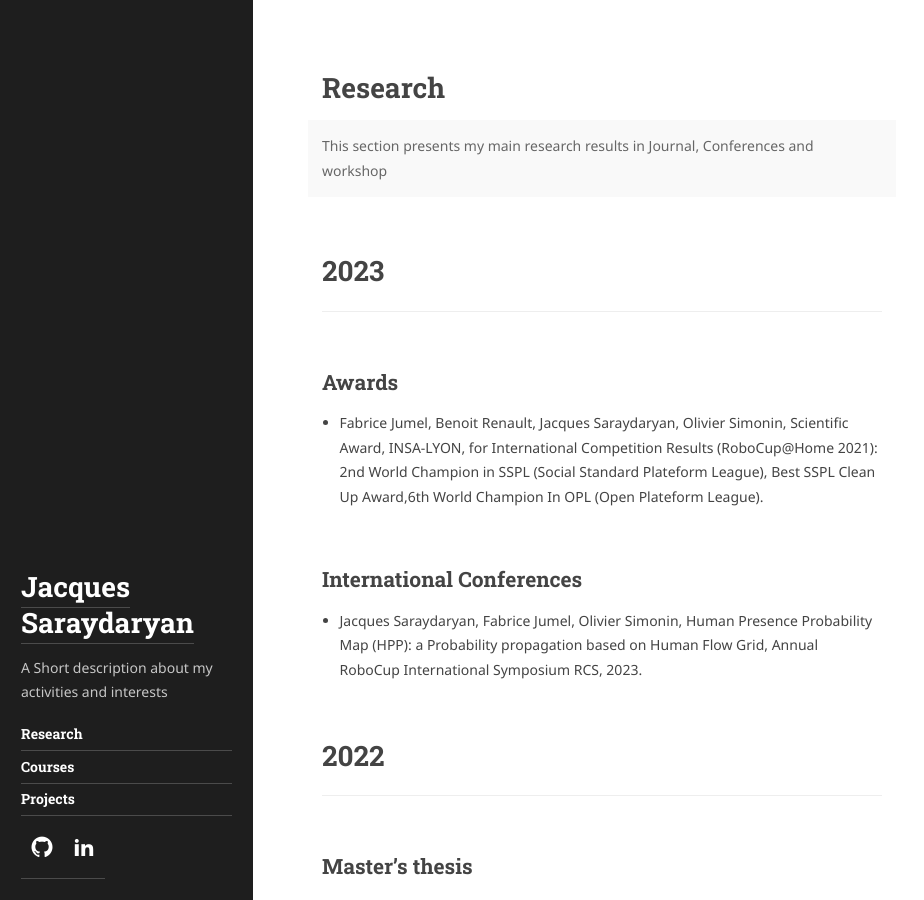
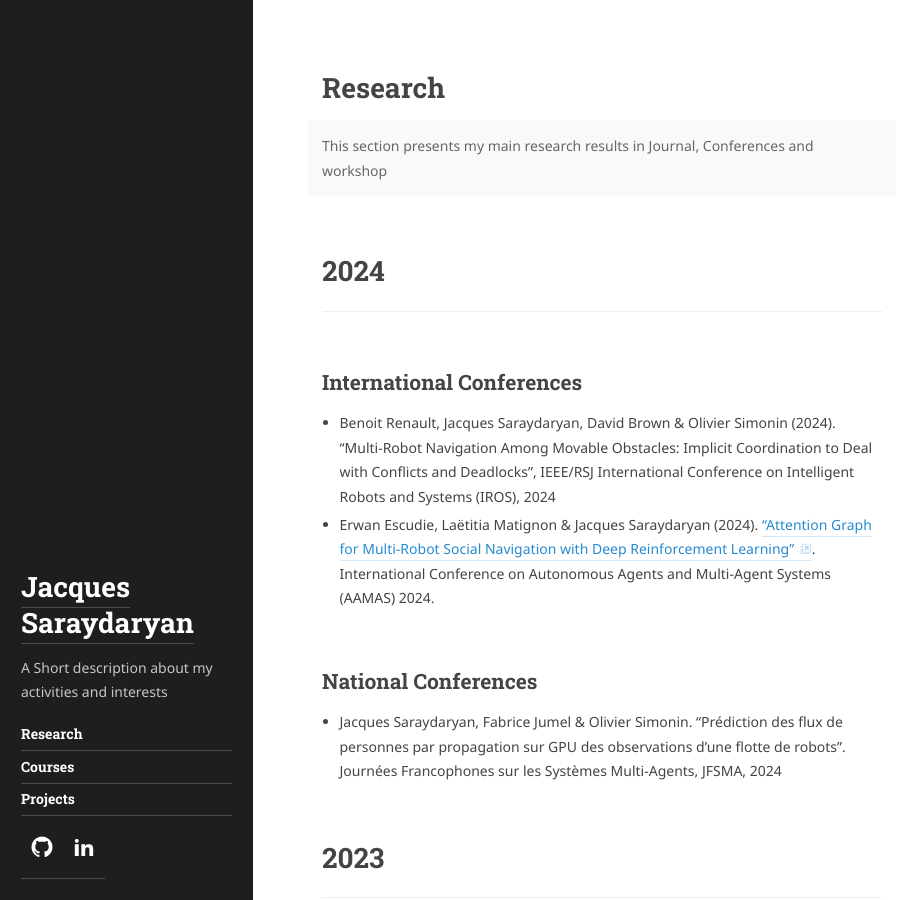
Before and after one commit to jacques-saraydaryan/jacques-saraydaryan.github.io, a Jekyll site: the page built from menus_pages/researchPage.md, in a window 1280 px wide and 900 px high. Shown: the whole window, without its empty margins (0-924 px from the left). Built offline with Jekyll 4.4.1, drawn with Linux system fonts in a browser that asks for light colours; some web fonts are replaced.

Commit message:
Update researchPage.md

```diff
--- a/menus_pages/researchPage.md
+++ b/menus_pages/researchPage.md
@@ -10,6 +10,14 @@ accent_image:
   background: '#202020'
   overlay:    false
 ---
+# 2024
+***
+## International Conferences
+- Benoit Renault, Jacques Saraydaryan, David Brown & Olivier Simonin (2024). "Multi-Robot Navigation Among Movable Obstacles: Implicit Coordination to Deal with Conflicts and Deadlocks", IEEE/RSJ International Conference on Intelligent Robots and Systems (IROS), 2024
+- Erwan Escudie, Laëtitia Matignon & Jacques Saraydaryan (2024). ["Attention Graph for Multi-Robot Social Navigation with Deep Reinforcement Learning"](https://hal.science/hal-04427749/file/2401.17914.pdf). International Conference on Autonomous Agents and Multi-Agent Systems (AAMAS) 2024.
+
+## National Conferences
+- Jacques Saraydaryan, Fabrice Jumel & Olivier Simonin. "Prédiction des flux de personnes par propagation sur GPU des observations d’une flotte de robots". Journées Francophones sur les Systèmes Multi-Agents, JFSMA, 2024
 
 # 2023
 ***
```
